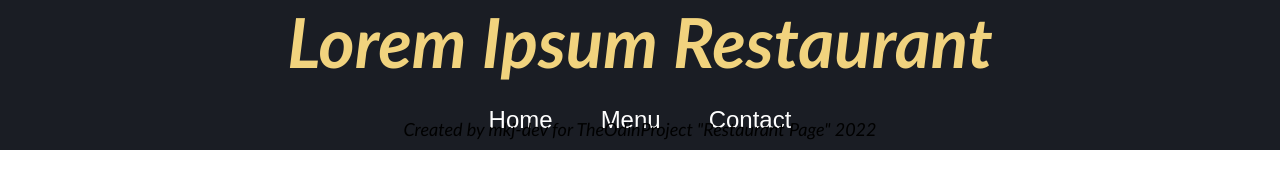
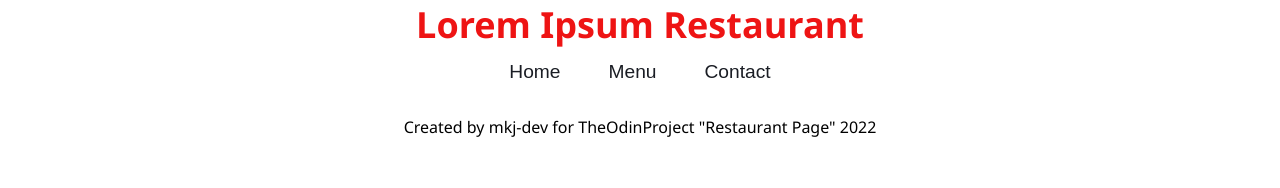
Before and after one commit to mkj-dev/top-restaurant-page, a plain HTML site: page index.html in a window 1280 px wide. Drawn offline with Linux system fonts and the light colour scheme.

Commit message:
Make small changes to header, footer, fonts and colors

```diff
--- a/style.css
+++ b/style.css
@@ -7,47 +7,44 @@ body {
 #header {
     max-width: 100%;
     height: 100px;
-    font-family: 'Gill Sans', 'Gill Sans MT', Calibri, 'Trebuchet MS', sans-serif;
-    background-color: #1a1d24;
-    font-size: 46px;
-    font-style: italic;
+    font-family:'Segoe UI', Tahoma, Geneva, Verdana, sans-serif;
+    font-size: 1.5em;
     text-align: center;
 }
 
 #header h2 {
     margin: 0;
-    color: #f1d37e;
+    color: #ee1414;
 }
 
 #pageButton1,
 #pageButton2,
 #pageButton3 {
-    font-size: 24px;
+    font-size: .8em;
     margin: 8px;
     padding: 4px 16px;
     border: none;
-    color: #fff;
-    background-color: #1a1d24;
+    color: #1a1d24;
+    background-color: #fff;
 }
 
 #pageButton1:hover,
 #pageButton2:hover,
 #pageButton3:hover {
-    color: #f1d37e;
+    color: #ee1414;
 }
 
 /* Main footer */
 #footer {
     max-width: 100%;
     height: 50px;
-    font-family: 'Gill Sans', 'Gill Sans MT', Calibri, 'Trebuchet MS', sans-serif;
-    background-color: #1a1d24;
-    font-style: italic;
+    font-family:'Segoe UI', Tahoma, Geneva, Verdana, sans-serif;
+    background-color: #fff;
     text-align: center;
     display: flex;
     justify-content: center;
 }
 
 #footer p {
-    font-size: 18px;
+    font-size: 1em;
 }
```
